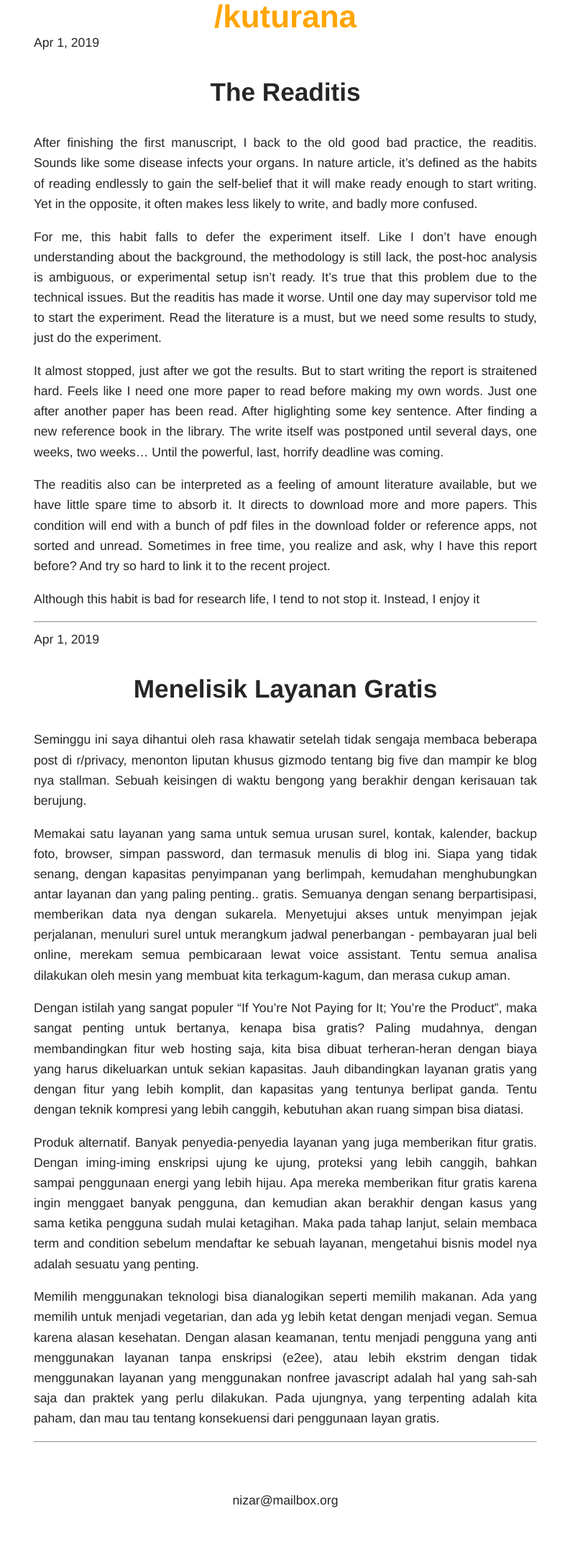
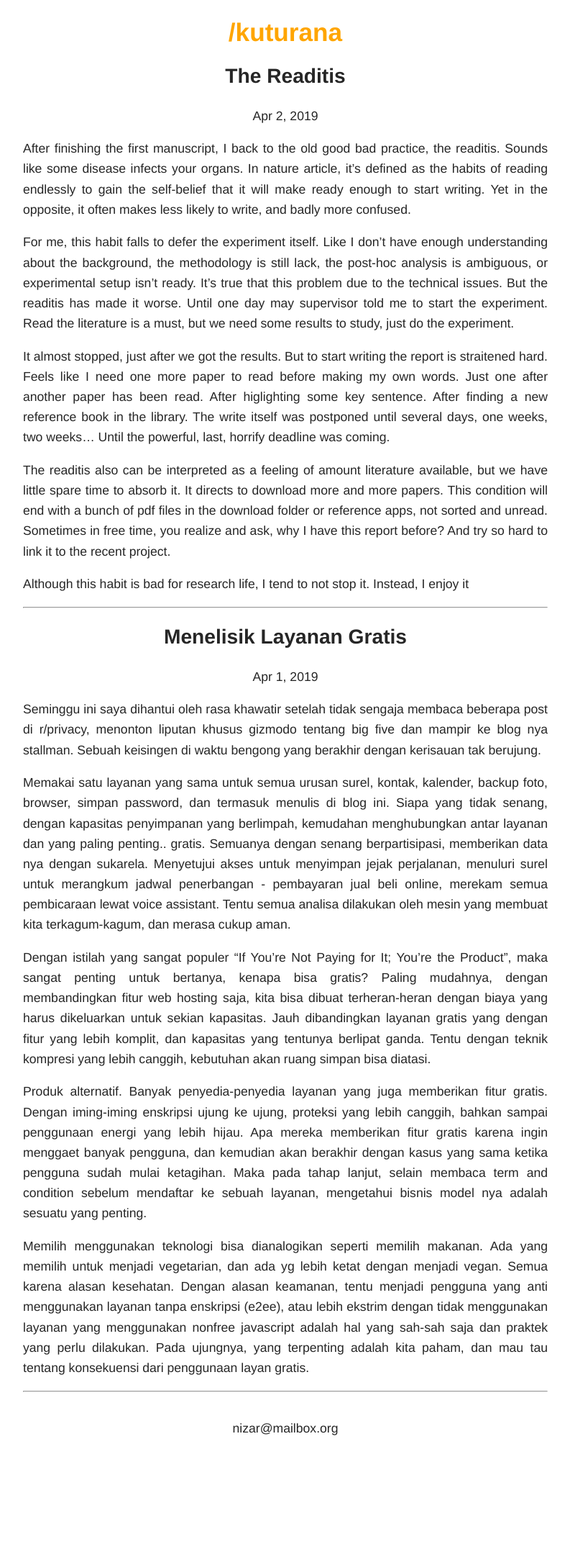
Before and after one commit to kuturana/kuturana.github.io, a Jekyll site: the page built from index.md, in a window 1280 px wide. Shown: the whole page at 72% size, without its empty margins (243-1036 px from the left). Built offline with Jekyll 4.4.1, drawn with Linux system fonts in a browser that asks for light colours; after the commit the page ends 2026 px from its top, so only the background shows below that.

Commit message:
new theme applied

```diff
--- a/_sass/_base.scss
+++ b/_sass/_base.scss
@@ -7,11 +7,3 @@ $link-hover-color: $main;
 $heading-font-color: #000000;
 $light: #e7edf4;
 $header: #1d1425;
-
-*,
-*::before,
-*::after {
-  -webkit-box-sizing: border-box;
-  -moz-box-sizing: border-box;
-  box-sizing: border-box;
-}
--- a/_sass/_layout.scss
+++ b/_sass/_layout.scss
@@ -4,7 +4,6 @@ body {
   font-family: $font-style;
   font-size: 1.1em;
   line-height: 1.6;
-  -webkit-font-smoothing: antialiased;
   text-align: justify;
 }
 h1,
@@ -13,12 +12,12 @@ h3 {
   font-weight: 600;
   color: $font-color;
   font-family: $font-style;
-  line-height: 1.5;
+  line-height: 1.2;
   text-align: center;
 }
 h1 {
   color: $main;
-  font-size: 2.5em;
+  font-size: 2em;
   a,
   a:visited {
     text-decoration: none;
@@ -26,16 +25,11 @@ h1 {
   }
 }
 h2 {
-  font-size: 2em;
+  font-size: 1.6em;
 }
 header {
-  padding: 0px 0px;
+  padding: 0px 10px;
   text-align: center;
-  margin: 0px 0 0;
-  height: 5vh;
-  display: flex;
-  justify-content: center;
-  align-items: center;
 }
 main {
   padding: 0 15px;
@@ -48,5 +42,5 @@ time {
 }
 footer {
   text-align: center;
-  padding: 40px;
+  padding: 10px;
 }
--- a/index.md
+++ b/index.md
@@ -3,8 +3,8 @@ layout: default
 ---
 
 {% for post in site.posts %}
-<time>{{ post.date | date: "%b %-d, %Y" }}</time>
 <h2>{{ post.title }}</h2>
+<center><time>{{ post.date | date: "%b %-d, %Y" }}</time></center>
 {{ post.excerpt }}
 <hr>
 {% endfor %}
```
Also changed, not shown: _posts/2019-04-02-the-readitis.md (renamed from _posts/2019-04-01-the-readitis.md).
